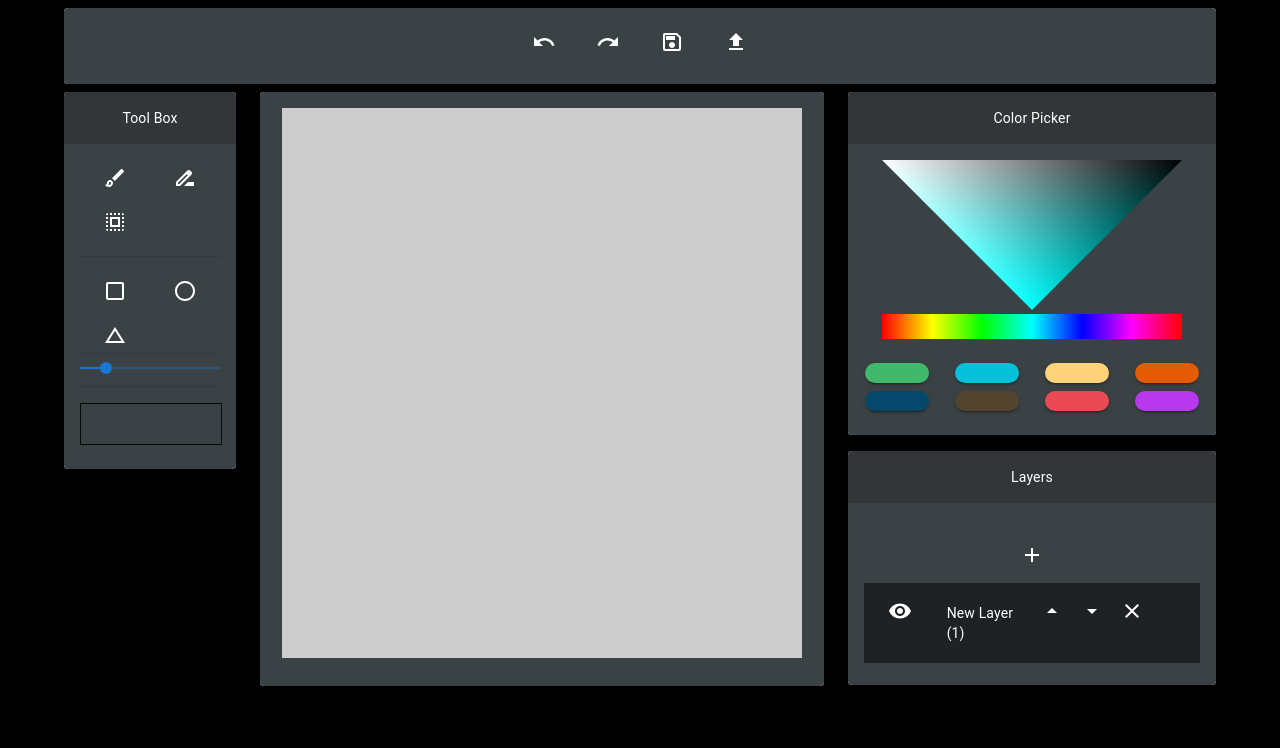
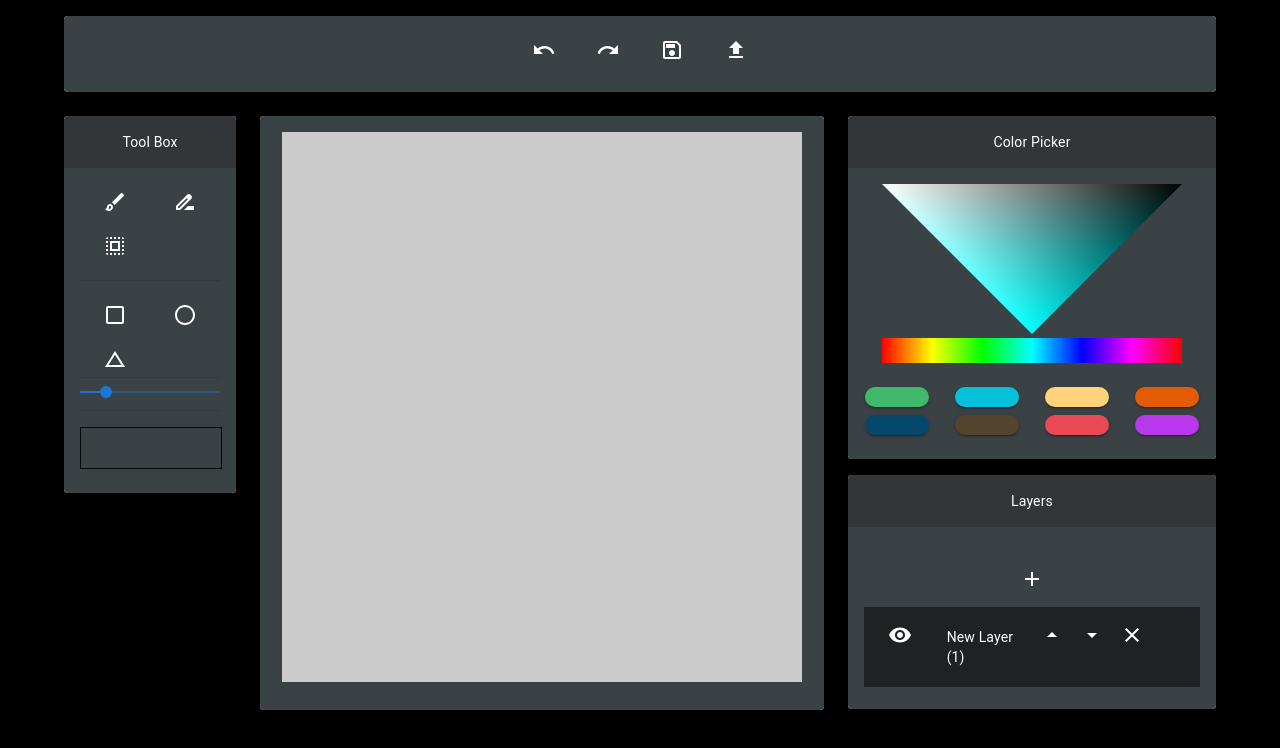
Before and after one commit to mohasarc/CGHW1_paint_app, a React (Create React App) app: page / in a window 1280 px wide. Shown: the top 748 px of the page. Built offline with nearby package versions, Linux system fonts and the light colour scheme.

Commit message:
added margins to toobbar

```diff
--- a/src/App.tsx
+++ b/src/App.tsx
@@ -28,7 +28,9 @@ export default function App() {
       <Container>
         <Grid container rowSpacing={1} columns={{ xs: 12, sm: 12, md: 12 }} >
           <Grid item xs={12} sm={12} md={12}>
-            <ToolBar></ToolBar>
+            <Box mt={1} mb={2}>
+              <ToolBar></ToolBar>
+            </Box>
           </Grid>
           <Grid item xs={12} sm={12} md={12}>
             <Grid container rowSpacing={1} columns={{ xs: 12, sm: 12, md: 12 }} columnSpacing={{ xs: 1, sm: 2, md: 3 }}>
```
